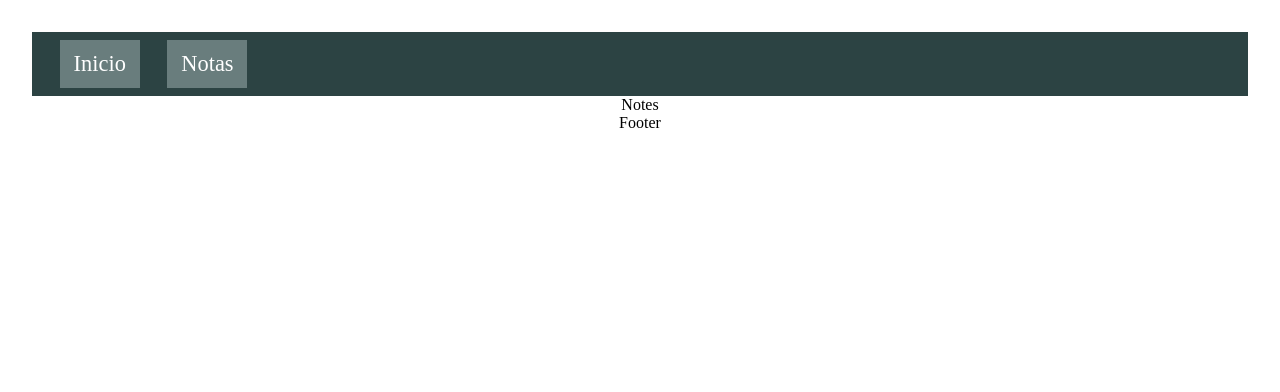
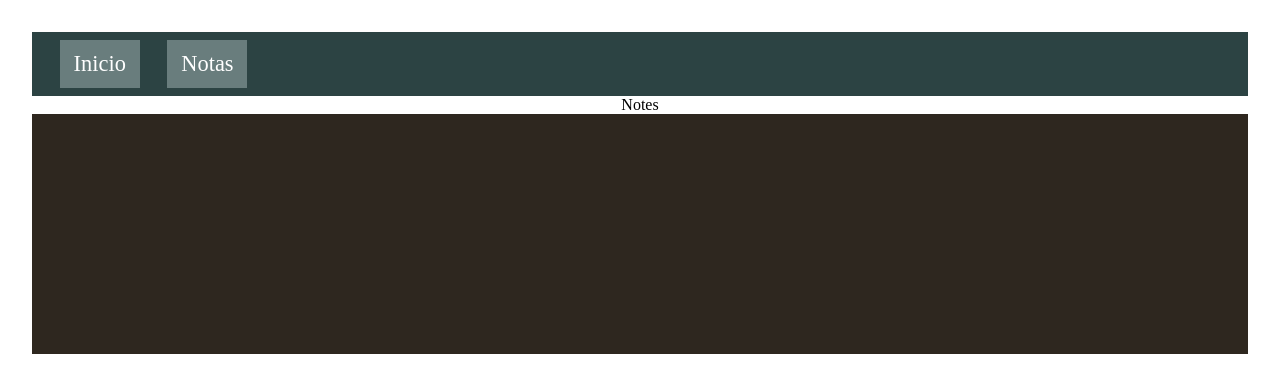
Before and after one commit to agustinfraile/todoApp, a React (Vite) app: page /notes in a window 1280 px wide. Shown: the top 392 px of the page. Built offline with nearby package versions, Linux system fonts and the light colour scheme.

Commit message:
agregando base de footer

```diff
--- a/src/components/Footer/Footer.jsx
+++ b/src/components/Footer/Footer.jsx
@@ -1,8 +1,14 @@
 import React from 'react'
+
+import styles from './Footer.module.css'
 
 const Footer = () => {
   return (
-    <div>Footer</div>
+    <div
+      className={styles.footerContainer}
+    >
+
+    </div>
   )
 }
 
--- a/src/components/Footer/Footer.module.css
+++ b/src/components/Footer/Footer.module.css
@@ -0,0 +1,7 @@
+.footerContainer {
+    background-color: rgb(46, 39, 31);
+    top: 0;
+
+    width: 100%;
+    height: 15em;
+}
```
